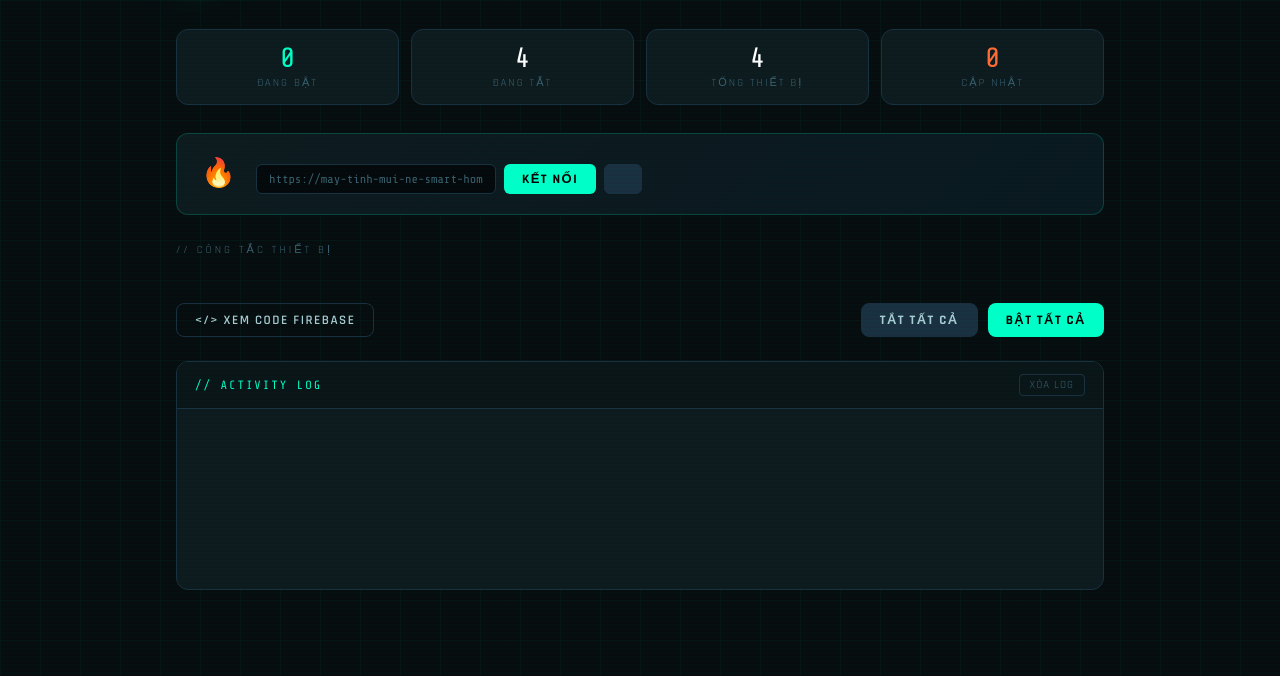
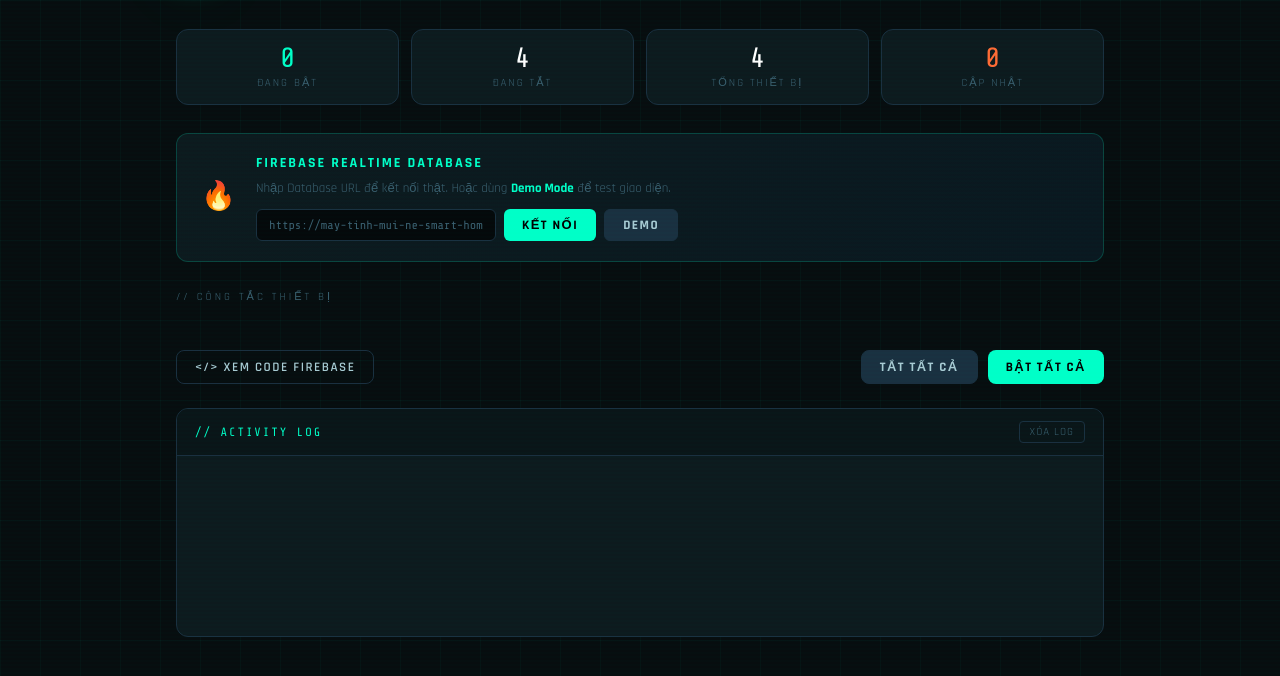
Before and after one commit to danhcan2025/ESP32-FIREBASE, a plain HTML site: page index.html in a window 1280 px wide. Shown: the part 80-756 px from the top of the page. Drawn offline with nearby package versions, Linux system fonts and the light colour scheme.

Commit message:
Update index.html

```diff
--- a/index.html
+++ b/index.html
@@ -616,11 +616,12 @@
   <div class="config-banner">
     <div class="icon">🔥</div>
     <div class="config-body">
-
-        <div class="config-input-row">
+      <h3>Firebase Realtime Database</h3>
+      <p>Nhập Database URL để kết nối thật. Hoặc dùng <strong style="color:var(--on)">Demo Mode</strong> để test giao diện.</p>
+      <div class="config-input-row">
         <input class="cfg-input" id="dbUrl" placeholder="https://may-tinh-mui-ne-smart-home-default-rtdb.asia-southeast1.firebasedatabase.app" />
         <button class="btn-connect" onclick="connectFirebase()">KẾT NỐI</button>
-        <button class="btn-connect" style="background:#1a3040;color:var(--text);border:1px solid var(--border)" onclick="demoMode()"></button>
+        <button class="btn-connect" style="background:#1a3040;color:var(--text);border:1px solid var(--border)" onclick="demoMode()">DEMO</button>
       </div>
     </div>
   </div>
```
